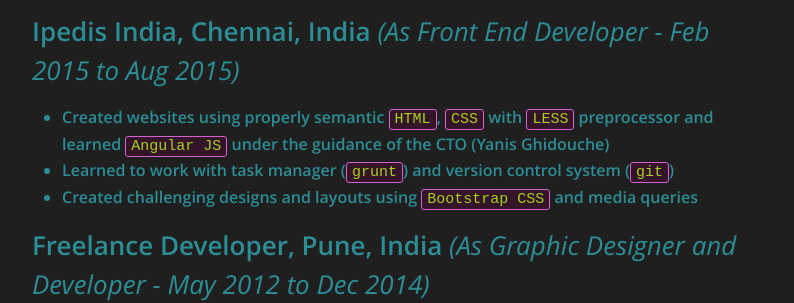
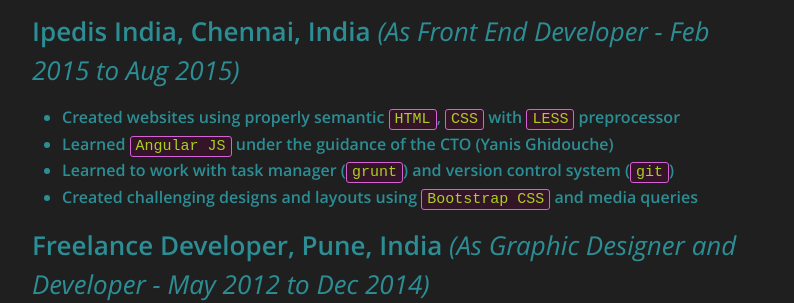
Before and after one commit to blenderous/blenderous.github.io, a Jekyll site: the page built from cv.md, in a window 1280 px wide and 900 px high, scrolled down 1567 px. Shown: the part 154-457 px from the top of the window, without its empty margins (238-1032 px from the left). Built offline with Jekyll 4.4.1, drawn with Linux system fonts in a browser that asks for light colours.

Commit message:
tiny change

```diff
--- a/cv.md
+++ b/cv.md
@@ -51,7 +51,8 @@ Completed Information Systems course in Goa, India (at the university, Birla Ins
 fontface generation, markdown to HTML conversion etc.)
 
 ### Ipedis India, Chennai, India *(As Front End Developer - Feb 2015 to Aug 2015)*
-- Created websites using properly semantic `HTML`, `CSS` with `LESS` preprocessor and learned `Angular JS` under the guidance of the CTO (Yanis Ghidouche)
+- Created websites using properly semantic `HTML`, `CSS` with `LESS` preprocessor
+- Learned `Angular JS` under the guidance of the CTO (Yanis Ghidouche)
 - Learned to work with task manager (`grunt`) and version control system (`git`)
 - Created challenging designs and layouts using `Bootstrap CSS` and media queries
 
```
